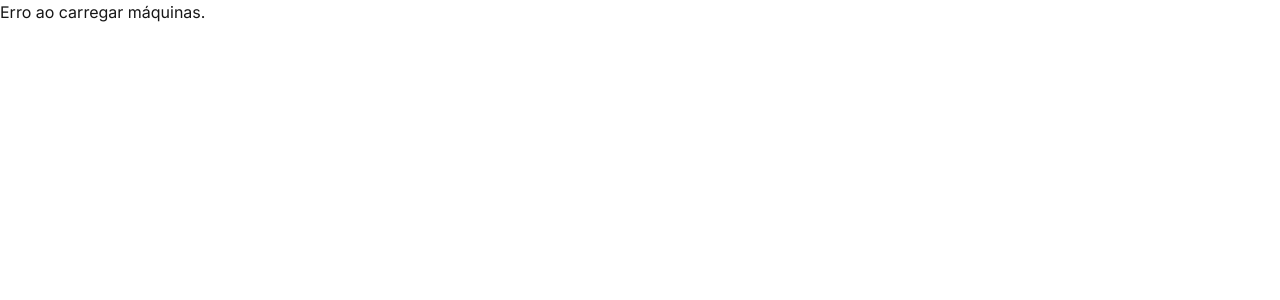
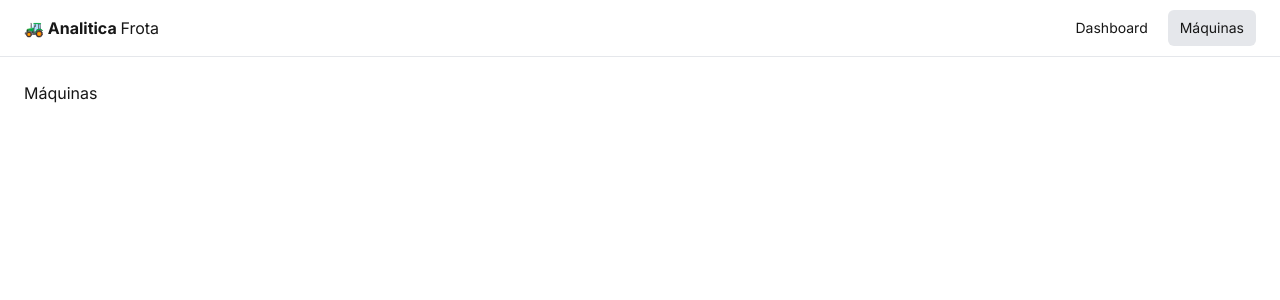
Before and after one commit to Joo1480/fleet-backend, a Next.js app in the folder frontend/: page /machines in a window 1280 px wide. Shown: the top 300 px of the page. Built offline with nearby package versions, Linux system fonts and the light colour scheme; no server answers.

Commit message:
criação dos componetes gerais para reutilização

```diff
--- a/frontend/src/app/dashboard/page.tsx
+++ b/frontend/src/app/dashboard/page.tsx
@@ -0,0 +1,3 @@
+export default function DashboardPage() {
+  return <h1>Dashboard</h1>;
+}
--- a/frontend/src/app/layout.tsx
+++ b/frontend/src/app/layout.tsx
@@ -4,6 +4,7 @@ import { Inter } from "next/font/google";
 import "./globals.css";
 
 import { QueryProvider } from "@/shared/providers/query-provider";
+import { AppShell } from "@/components/layout/app-shell";
 
 const inter = Inter({
   subsets: ["latin"],
@@ -22,7 +23,11 @@ export default function RootLayout({
   return (
     <html lang="pt-BR">
       <body className={inter.className}>
-        <QueryProvider>{children}</QueryProvider>
+        <QueryProvider>
+          <AppShell>
+            {children}
+          </AppShell>
+        </QueryProvider>
       </body>
     </html>
   );
--- a/frontend/src/app/machines/page.tsx
+++ b/frontend/src/app/machines/page.tsx
@@ -1,30 +1,3 @@
-"use client";
-
-import { useMachines } from "@/modules/machine/hooks/use-machines";
-
 export default function MachinesPage() {
-  const { data, isLoading, error } = useMachines({
-    page: 1,
-    pageSize: 10,
-  });
-
-  if (isLoading) {
-    return <p>Carregando...</p>;
-  }
-
-  if (error) {
-    return <p>Erro ao carregar máquinas.</p>;
-  }
-
-  return (
-    <div className="p-6">
-      <h1 className="mb-4 text-2xl font-bold">
-        Máquinas
-      </h1>
-
-      <pre>
-        {JSON.stringify(data, null, 2)}
-      </pre>
-    </div>
-  );
+  return <h1>Máquinas</h1>;
 }
--- /dev/null
+++ b/frontend/src/components/layout/app-header.tsx
@@ -0,0 +1,46 @@
+"use client";
+
+import Link from "next/link";
+import { usePathname } from "next/navigation";
+
+export function AppHeader() {
+  const pathname = usePathname();
+
+  return (
+    <header className="border-b bg-white">
+      <div className="mx-auto flex h-14 max-w-7xl items-center justify-between px-6">
+
+        <div className="font-bold">
+          🚜 Analitica <span className="font-normal">Frota</span>
+        </div>
+
+        <nav className="flex gap-2">
+
+          <Link
+            href="/dashboard"
+            className={`rounded-md px-3 py-2 text-sm transition ${
+              pathname === "/dashboard"
+                ? "bg-gray-200"
+                : "hover:bg-gray-100"
+            }`}
+          >
+            Dashboard
+          </Link>
+
+          <Link
+            href="/machines"
+            className={`rounded-md px-3 py-2 text-sm transition ${
+              pathname === "/machines"
+                ? "bg-gray-200"
+                : "hover:bg-gray-100"
+            }`}
+          >
+            Máquinas
+          </Link>
+
+        </nav>
+
+      </div>
+    </header>
+  );
+}
--- /dev/null
+++ b/frontend/src/components/layout/app-shell.tsx
@@ -0,0 +1,20 @@
+import { ReactNode } from "react";
+
+import { AppHeader } from "./app-header";
+import { PageContainer } from "./page-container";
+
+type Props = {
+  children: ReactNode;
+};
+
+export function AppShell({ children }: Props) {
+  return (
+    <>
+      <AppHeader />
+
+      <PageContainer>
+        {children}
+      </PageContainer>
+    </>
+  );
+}
--- /dev/null
+++ b/frontend/src/components/layout/page-container.tsx
@@ -0,0 +1,13 @@
+import { ReactNode } from "react";
+
+type Props = {
+  children: ReactNode;
+};
+
+export function PageContainer({ children }: Props) {
+  return (
+    <main className="mx-auto max-w-7xl p-6">
+      {children}
+    </main>
+  );
+}
```
